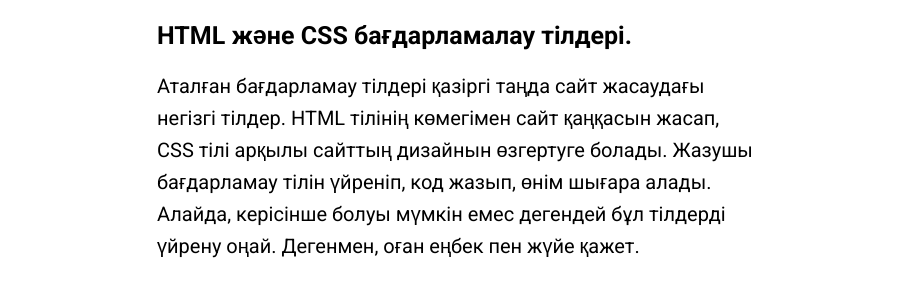
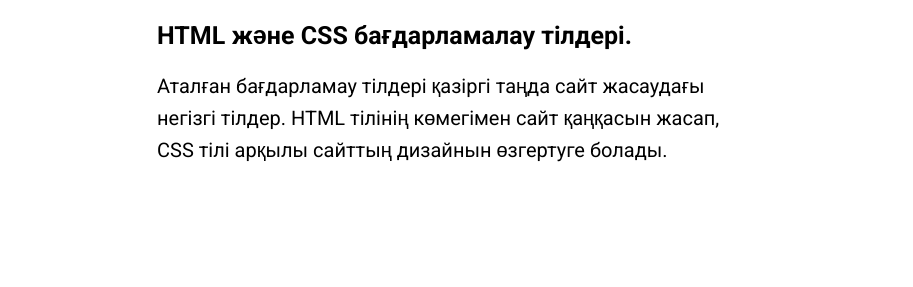
Before and after one commit to zhangeldin/zhangeldin.github.io, a plain HTML site: page index.html in a window 1280 px wide. Shown: the part 3397-3684 px from the top of the page, without its empty margins (183-1096 px from the left). After the commit the page ends 3588 px from the top, so only its background shows below. Drawn offline with Linux system fonts and the light colour scheme.

Commit message:
Update index.html

```diff
--- a/index.html
+++ b/index.html
@@ -38,7 +38,7 @@
 			</div>
 			<article class="content">
 				<h2>HTML және CSS бағдарламалау тілдері.</h2>
-				<p>Аталған бағдарламау тілдері қазіргі таңда сайт жасаудағы негізгі тілдер. HTML тілінің көмегімен сайт қаңқасын жасап, CSS тілі арқылы сайттың дизайнын өзгертуге болады. Жазушы бағдарламау тілін үйреніп, код жазып, өнім шығара алады. Алайда, керісінше болуы мүмкін емес дегендей бұл тілдерді үйрену оңай. Дегенмен, оған еңбек пен жүйе қажет.</p>
+				<p>Аталған бағдарламау тілдері қазіргі таңда сайт жасаудағы негізгі тілдер. HTML тілінің көмегімен сайт қаңқасын жасап, CSS тілі арқылы сайттың дизайнын өзгертуге болады.</p>
 			</article>
 		</article>
 	</body>
```
